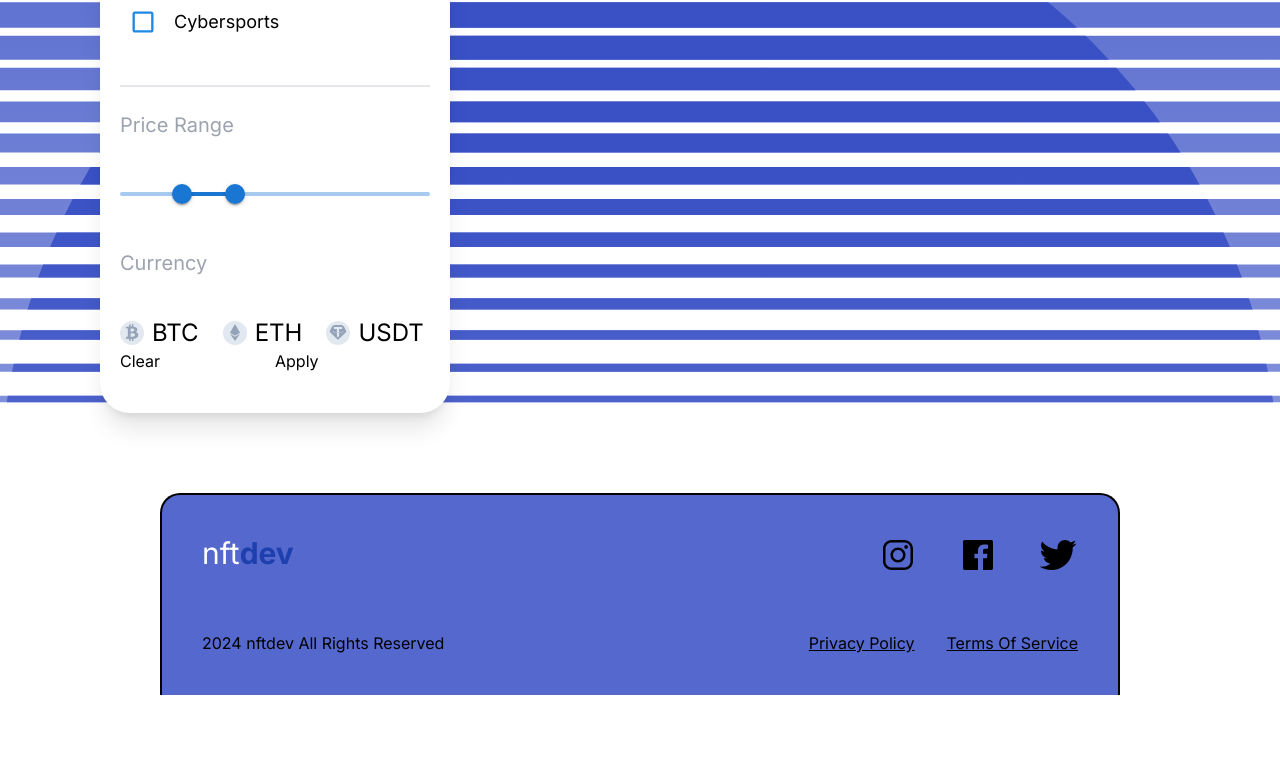
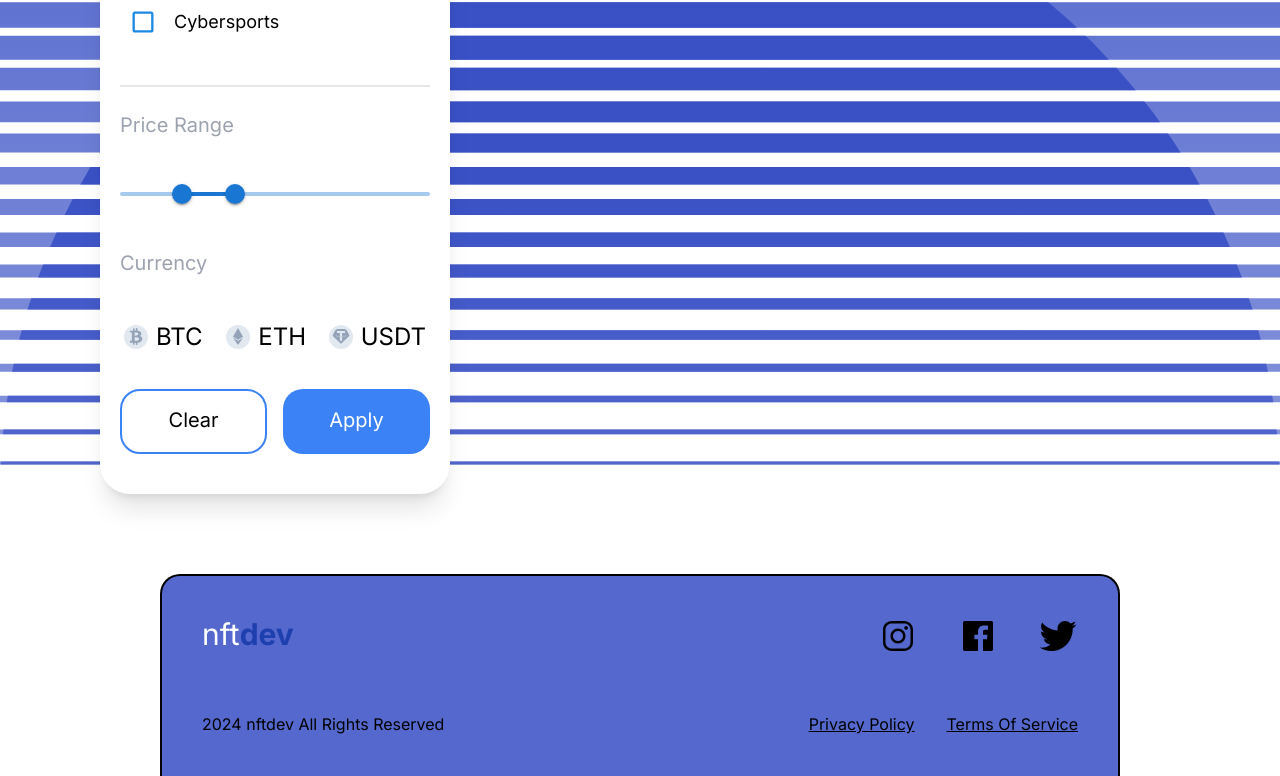
Before and after one commit to denimozh/nftdev, a Next.js app: page /marketplace in a window 1280 px wide. Shown: the part 871-1647 px from the top of the page. Before the commit the page ends 1566 px from the top, so only its background shows below. Built offline with nearby package versions, Linux system fonts and the light colour scheme.

Commit message:
Finished Sidebar of the Marketplace Section

```diff
--- a/src/app/marketplace/page.tsx
+++ b/src/app/marketplace/page.tsx
@@ -174,27 +174,27 @@ const page = () => {
                 <div>
                     <p className='text-xl text-gray-400 pb-10'>Currency</p>
                     <div className='flex flex-col'>
-                        <div className='flex flex-row gap-6'>
-                            <div className='flex flex-row gap-2 items-center'>
-                                <FaBtc className='bg-slate-200 text-slate-400 rounded-full text-2xl p-[3px] pb-1'/>
-                                <p className='text-2xl'>BTC</p>
+                        <div className='flex flex-row pb-8 gap-1'>
+                            <div className='basis-1/3 cursor-pointer group hover:bg-blue-200 flex flex-row gap-2 items-center rounded-[20px] p-1 ease-in-out duration-500'>
+                                <FaBtc className='group-hover:bg-blue-300 group-hover:text-blue-600 ease-in-out duration-500 bg-slate-200 text-slate-400 rounded-full text-2xl p-[3px] pb-1'/>
+                                <p className='text-2xl group-hover:text-blue-600 ease-in-out duration-500'>BTC</p>
                             </div>
-                            <div className='flex flex-row gap-2 items-center'>
-                                <FaEthereum className='bg-slate-200 text-slate-400 rounded-full text-2xl p-[3px] pb-1'/>
-                                <p className='text-2xl'>ETH</p>
+                            <div className='basis-1/3 cursor-pointer group hover:bg-blue-200 flex flex-row gap-2 items-center rounded-[20px] p-1 ease-in-out duration-500'>
+                                <FaEthereum className='group-hover:bg-blue-300 group-hover:text-blue-600 ease-in-out duration-500 bg-slate-200 text-slate-400 rounded-full text-2xl p-[3px] pb-1'/>
+                                <p className='text-2xl group-hover:text-blue-600 ease-in-out duration-500'>ETH</p>
                             </div>
-                            <div className='flex flex-row gap-2 items-center'>
-                                <SiTether className='bg-slate-200 text-slate-400 rounded-full text-2xl p-[3px] pb-1'/>
-                                <p className='text-2xl'>USDT</p>
+                            <div className='basis-1/3 cursor-pointer group hover:bg-blue-200 flex flex-row gap-2 items-center rounded-[20px] p-1 ease-in-out duration-500'>
+                                <SiTether className='group-hover:bg-blue-300 group-hover:text-blue-600 ease-in-out duration-500 bg-slate-200 text-slate-400 rounded-full text-2xl p-[3px] pb-1'/>
+                                <p className='text-2xl group-hover:text-blue-600 ease-in-out duration-500'>USDT</p>
                             </div>
                         </div>
-                        <div className='flex flex-row'>
-                            <div className='basis-1/2'>
-                                <p>Clear</p>
-                            </div>
-                            <div className='basis-1/2'>
-                                <p>Apply</p>
-                            </div>
+                        <div className='flex flex-row gap-4'>
+                            <button className='basis-1/2 border-2 border-blue-500 rounded-[20px] h-[65px] flex items-center justify-center'>
+                                <p className='text-xl text-center pb-1'>Clear</p>
+                            </button>
+                            <button className='basis-1/2 bg-blue-500 rounded-[20px] flex items-center justify-center'>
+                                <p className='text-xl text-center text-white pb-1'>Apply</p>
+                            </button>
                         </div>
                     </div>
                 </div>
```
